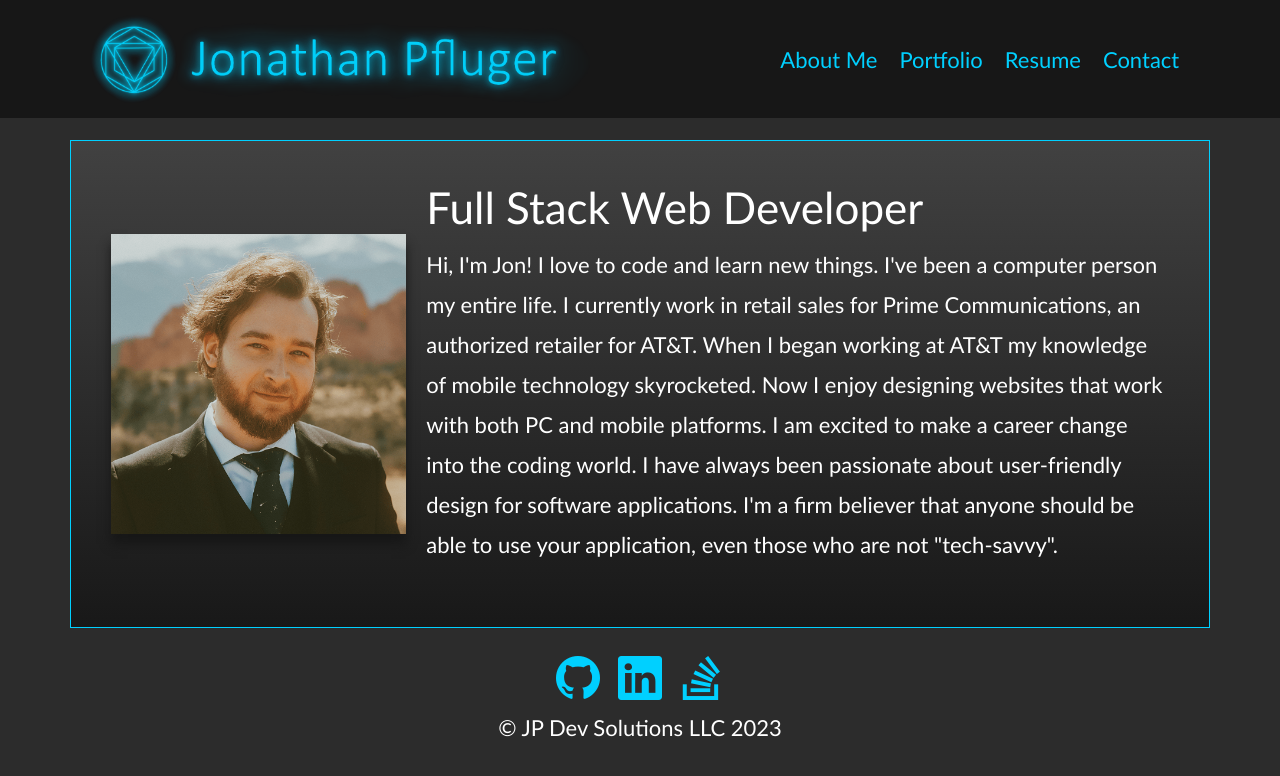
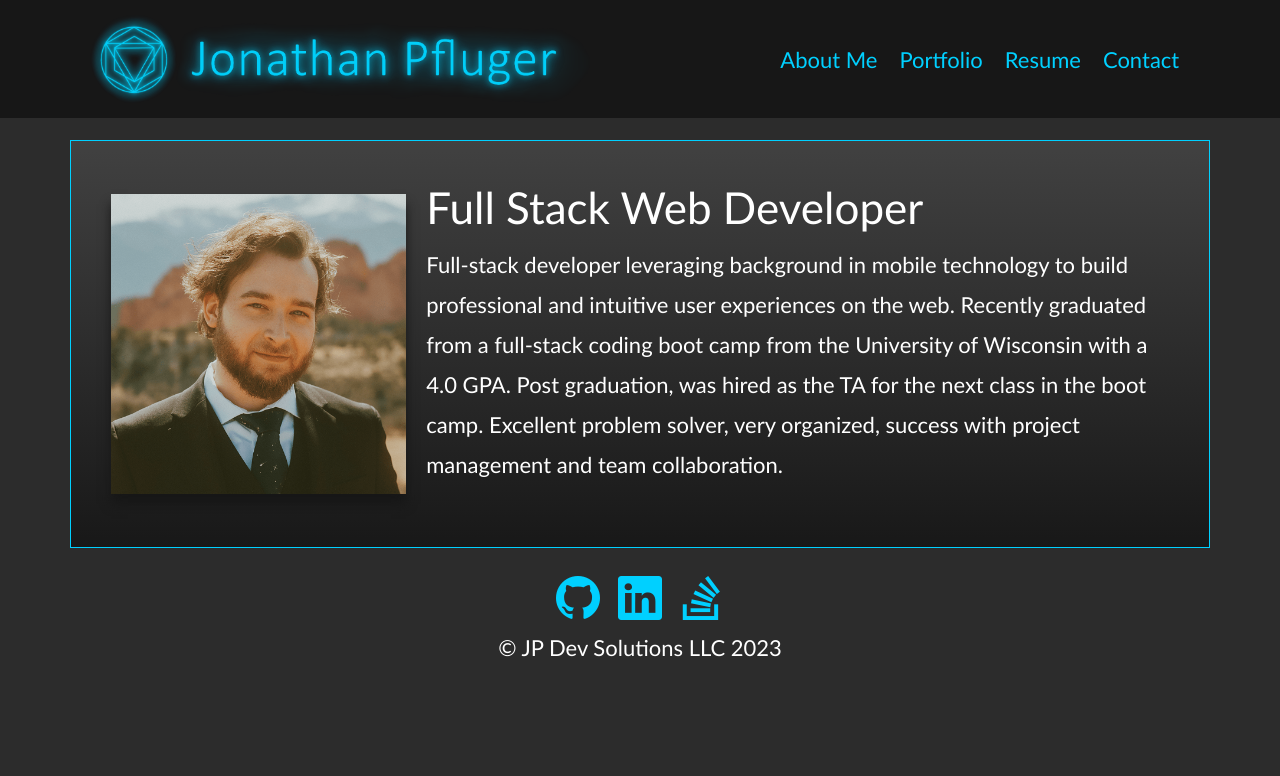
Before and after one commit to jonpfluger/react-vite-portfolio, a React (Vite) app: page / in a window 1280 px wide. Shown: the top 776 px of the page. Built offline with nearby package versions, Linux system fonts and the light colour scheme.

Commit message:
new about me

```diff
--- a/src/pages/About.jsx
+++ b/src/pages/About.jsx
@@ -7,7 +7,7 @@ function About() {
             <img id='headshot' src={headshot} alt="Recent picture of Jon Pfluger" />
             <div id='bio'>
                 <h2>Full Stack Web Developer</h2>
-                <p>Hi, I'm Jon! I love to code and learn new things. I've been a computer person my entire life. I currently work in retail sales for Prime Communications, an authorized retailer for AT&T. When I began working at AT&T my knowledge of mobile technology skyrocketed. Now I enjoy designing websites that work with both PC and mobile platforms. I am excited to make a career change into the coding world. I have always been passionate about user-friendly design for software applications. I'm a firm believer that anyone should be able to use your application, even those who are not "tech-savvy".</p>
+                <p>Full-stack developer leveraging background in mobile technology to build professional and intuitive user experiences on the web. Recently graduated from a full-stack coding boot camp from the University of Wisconsin with a 4.0 GPA. Post graduation, was hired as the TA for the next class in the boot camp. Excellent problem solver, very organized, success with project management and team collaboration.</p>
             </div>
         </div>
     )
```
